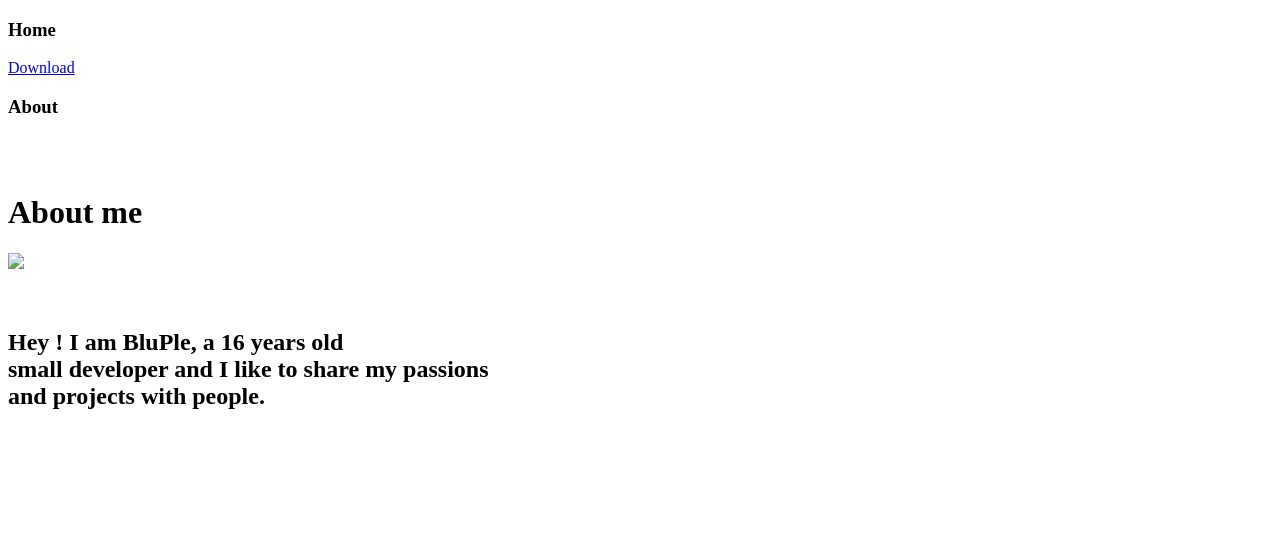
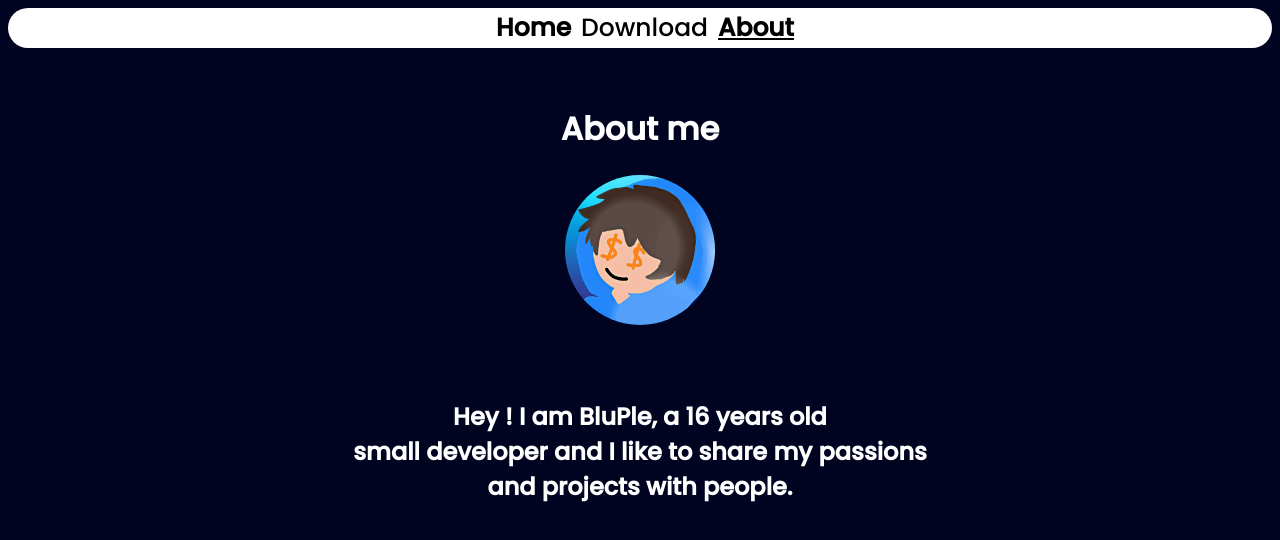
Before and after one commit to BluPleThe0ne/FlixLauncher, a plain HTML site: page about.html in a window 1280 px wide. Drawn offline with Linux system fonts and the light colour scheme.

Commit message:
Update about.html

```diff
--- a/about.html
+++ b/about.html
@@ -1,9 +1,9 @@
 <!DOCTYPE html>
 
 
-<link rel="stylesheet" href=".\style\about.css">
+<link rel="stylesheet" href="about.css">
 <meta name="viewport" content="width=device-width, initial-scale=0.5">
-<link rel="icon" type="image/x-icon" href=".\images\favicon.ico">
+<link rel="icon" type="image/x-icon" href="favicon.ico">
 <title>Flix Launcher - Download</title>
 
 <html>
@@ -13,7 +13,7 @@
 
         <h3 id="toolbar-home" onclick="location.href='index.html'">Home</h3>
 
-        <a id="toolbar-download" href="https://cdn.discordapp.com/attachments/894992097965387778/1193230173571645580/FlixLauncher_release.apk?ex=65abf532&is=65998032&hm=4458c4309ac2142a6de7e49ca1b20f68710779e2ab8b431fde546e642f1ed258&" download="app.apk">Download</a>
+        <a id="toolbar-download" href="FluxLauncher_release.apk" download="FlixLauncher_release.apk">Download</a>
 
         <h3 id="toolbar-about">About</h3>
         </div>
@@ -22,7 +22,7 @@
    <br>
 
    <h1>About me</h1>
-    <img id="pfp" src=".\images\pfp.jpg"></img>
+    <img id="pfp" src="pfp.jpg"></img>
 
 <br>
 <br>
```
